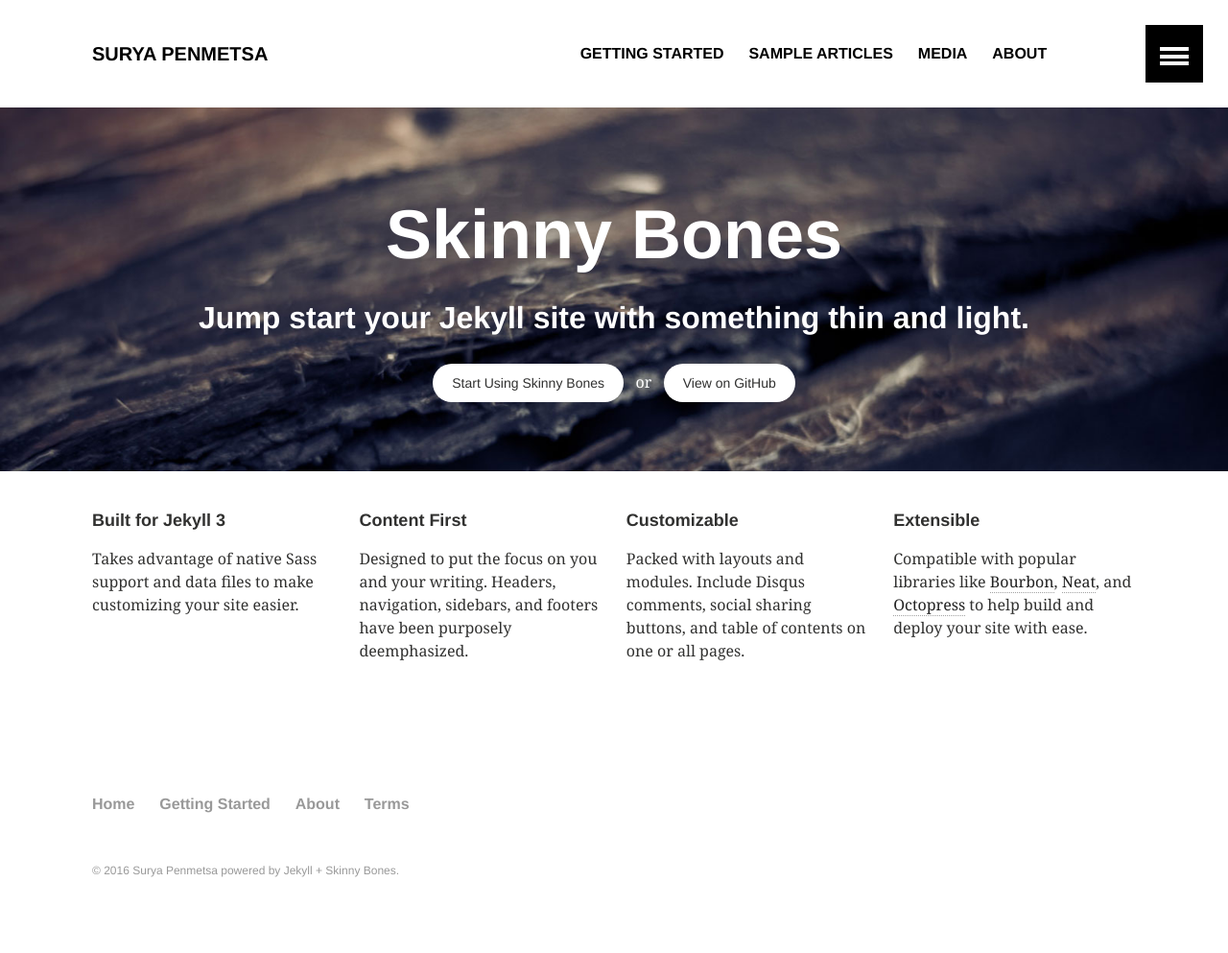
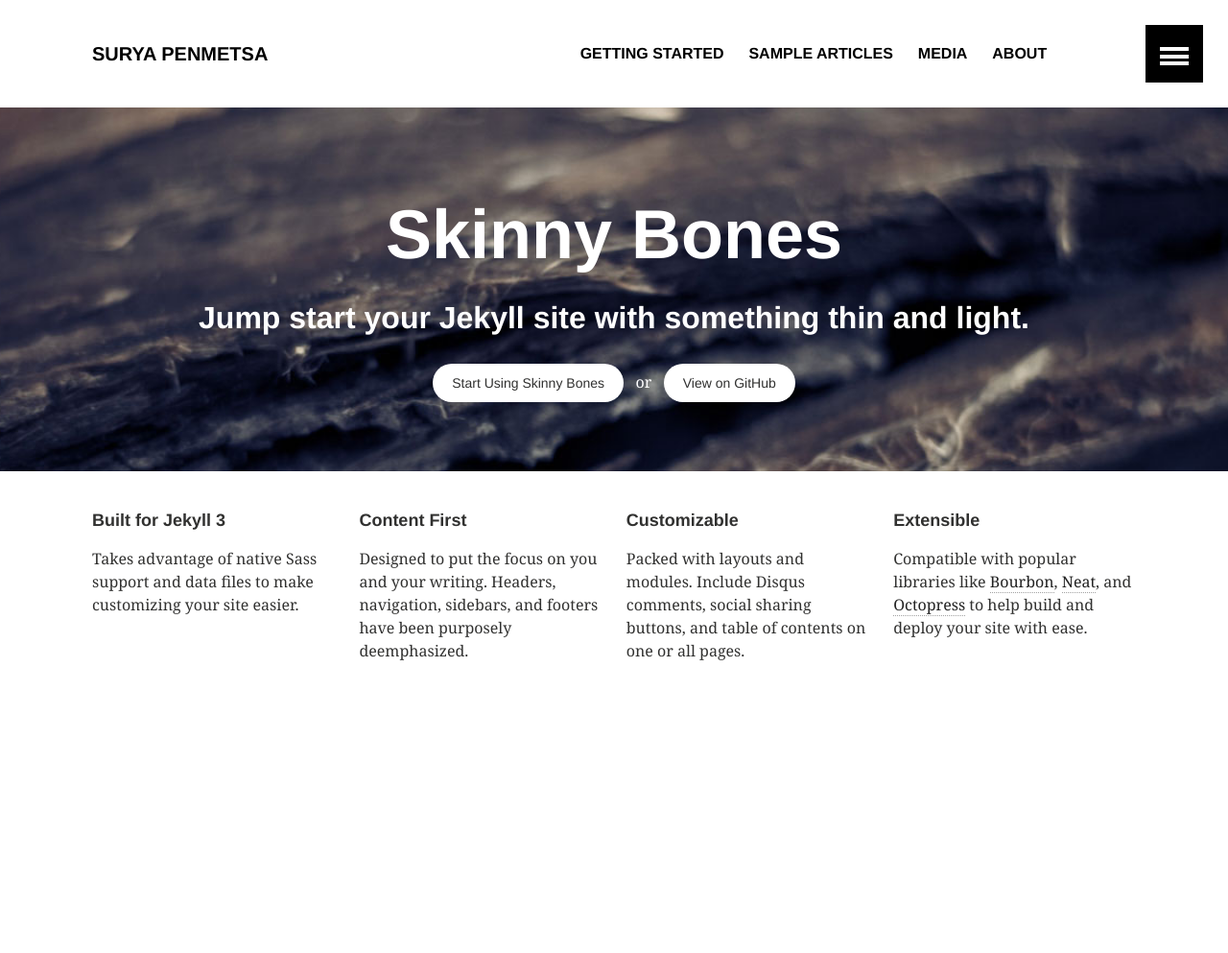
Before and after one commit to psurya1994/Personal-Website, a Jekyll site: the page built from index.md, in a window 1280 px wide. Shown: the whole page at 96% size. Built offline with Jekyll 4.4.1, drawn with Linux system fonts in a browser that asks for light colours; after the commit the page ends 900 px from its top, so only the background shows below that.

Commit message:
removed footer

```diff
--- a/_data/footer.yml
+++ /dev/null
@@ -1,13 +0,0 @@
-# Footer navigation links
-
-- title: Home
-  url: /
-
-- title: Getting Started
-  url: /getting-started/
-
-- title: About
-  url: /about/
-
-- title: Terms
-  url: /terms/
--- a/_includes/footer.html
+++ /dev/null
@@ -1,15 +0,0 @@
-<footer role="contentinfo" id="site-footer">
-	<nav role="navigation" class="menu bottom-menu">
-		<ul class="menu-item">
-		{% for link in site.data.footer %}
-      {% if link.url contains 'http' %}
-        {% assign domain = '' %}
-        {% else %}
-        {% assign domain = site.url %}
-      {% endif %}
-			<li><a href="{{ domain }}{{ link.url }}" {% if link.url contains 'http' %}target="_blank"{% endif %}>{{ link.title }}</a></li>
-		{% endfor %}
-		</ul>
-	</nav><!-- /.bottom-menu -->
-	<p class="copyright">&#169; {{ site.time | date: '%Y' }} <a href="{{ site.url }}">{{ site.title }}</a> powered by <a href="http://jekyllrb.com">Jekyll</a> + <a href="http://mmistakes.github.io/skinny-bones-jekyll/">Skinny Bones</a>.</p>
-</footer>
--- a/_layouts/home.html
+++ b/_layouts/home.html
@@ -60,7 +60,6 @@
         </div><!-- /.wrap -->
       </div><!-- /#main -->
 
-      {% include footer.html %}
     </div>
 
     <script src="{{ site.url }}/js/vendor/jquery-1.9.1.min.js"></script>
```
